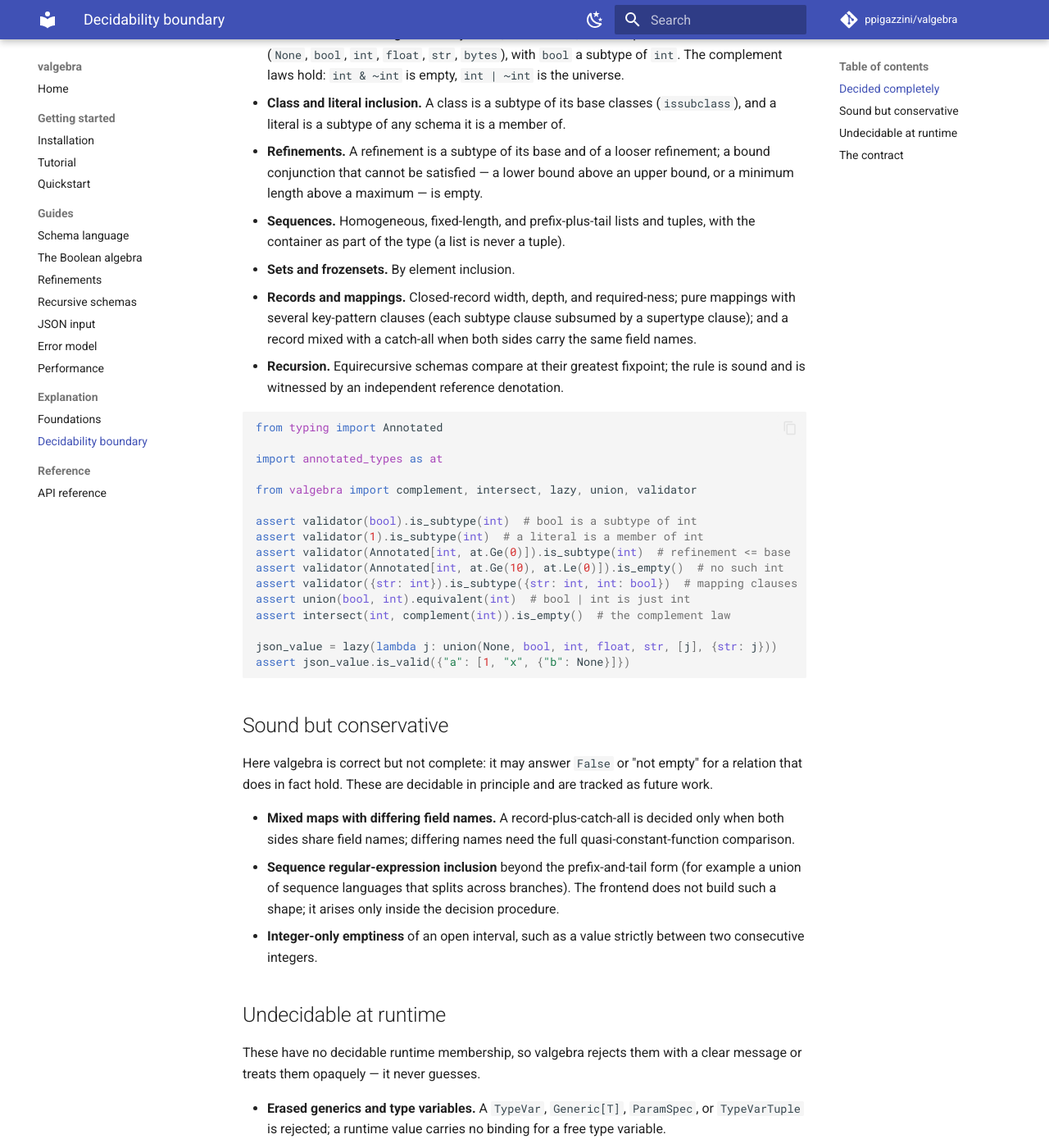
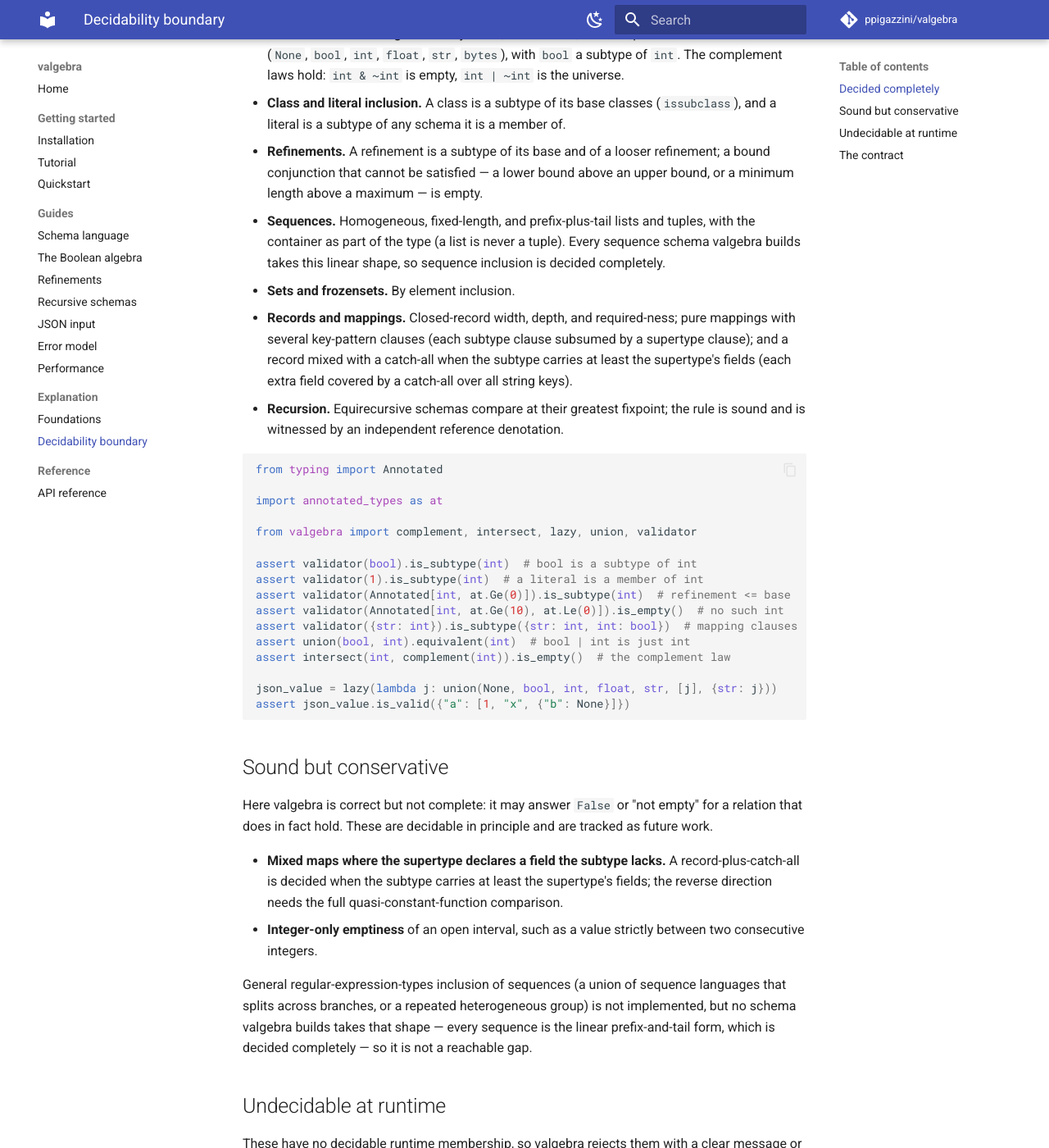
Before and after one commit to ppigazzini/valgebra, an MkDocs documentation site: the page built from docs/decidability.md, in a window 1280 px wide and 1400 px high, scrolled down 572 px. Shown: the whole window at 82% size. Built offline with MkDocs 1.6.1 and Material for MkDocs 9.7.7, drawn with Linux system fonts in a browser that asks for light colours; comment, search, counter and statistics services are not loaded.

Commit message:
test: prove every constructed sequence regex is linear
The sequence frontend builds only the homogeneous, fixed, and prefix-and-tail
forms, and the element-mapping transforms preserve the regex shape, so every
regex that reaches the decision procedure linearizes and is decided in full. A
witness test pins this, and the decidability boundary records that the general
regular-expression-types inclusion the procedure handles defensively is
unreachable from any schema, not a gap.

```diff
--- a/docs/decidability.md
+++ b/docs/decidability.md
@@ -28,12 +28,15 @@
   refinement; a bound conjunction that cannot be satisfied — a lower bound above an
   upper bound, or a minimum length above a maximum — is empty.
 - **Sequences.** Homogeneous, fixed-length, and prefix-plus-tail lists and tuples,
-  with the container as part of the type (a list is never a tuple).
+  with the container as part of the type (a list is never a tuple). Every sequence
+  schema valgebra builds takes this linear shape, so sequence inclusion is decided
+  completely.
 - **Sets and frozensets.** By element inclusion.
 - **Records and mappings.** Closed-record width, depth, and required-ness; pure
   mappings with several key-pattern clauses (each subtype clause subsumed by a
-  supertype clause); and a record mixed with a catch-all when both sides carry the
-  same field names.
+  supertype clause); and a record mixed with a catch-all when the subtype carries
+  at least the supertype's fields (each extra field covered by a catch-all over
+  all string keys).
 - **Recursion.** Equirecursive schemas compare at their greatest fixpoint; the
   rule is sound and is witnessed by an independent reference denotation.
 
@@ -62,14 +65,18 @@
 for a relation that does in fact hold. These are decidable in principle and are
 tracked as future work.
 
-- **Mixed maps with differing field names.** A record-plus-catch-all is decided
-  only when both sides share field names; differing names need the full
-  quasi-constant-function comparison.
-- **Sequence regular-expression inclusion** beyond the prefix-and-tail form (for
-  example a union of sequence languages that splits across branches). The frontend
-  does not build such a shape; it arises only inside the decision procedure.
+- **Mixed maps where the supertype declares a field the subtype lacks.** A
+  record-plus-catch-all is decided when the subtype carries at least the
+  supertype's fields; the reverse direction needs the full quasi-constant-function
+  comparison.
 - **Integer-only emptiness** of an open interval, such as a value strictly between
   two consecutive integers.
+
+General regular-expression-types inclusion of sequences (a union of sequence
+languages that splits across branches, or a repeated heterogeneous group) is not
+implemented, but no schema valgebra builds takes that shape — every sequence is
+the linear prefix-and-tail form, which is decided completely — so it is not a
+reachable gap.
 
 ## Undecidable at runtime
 
```
Also changed, not shown: 1 other file.
